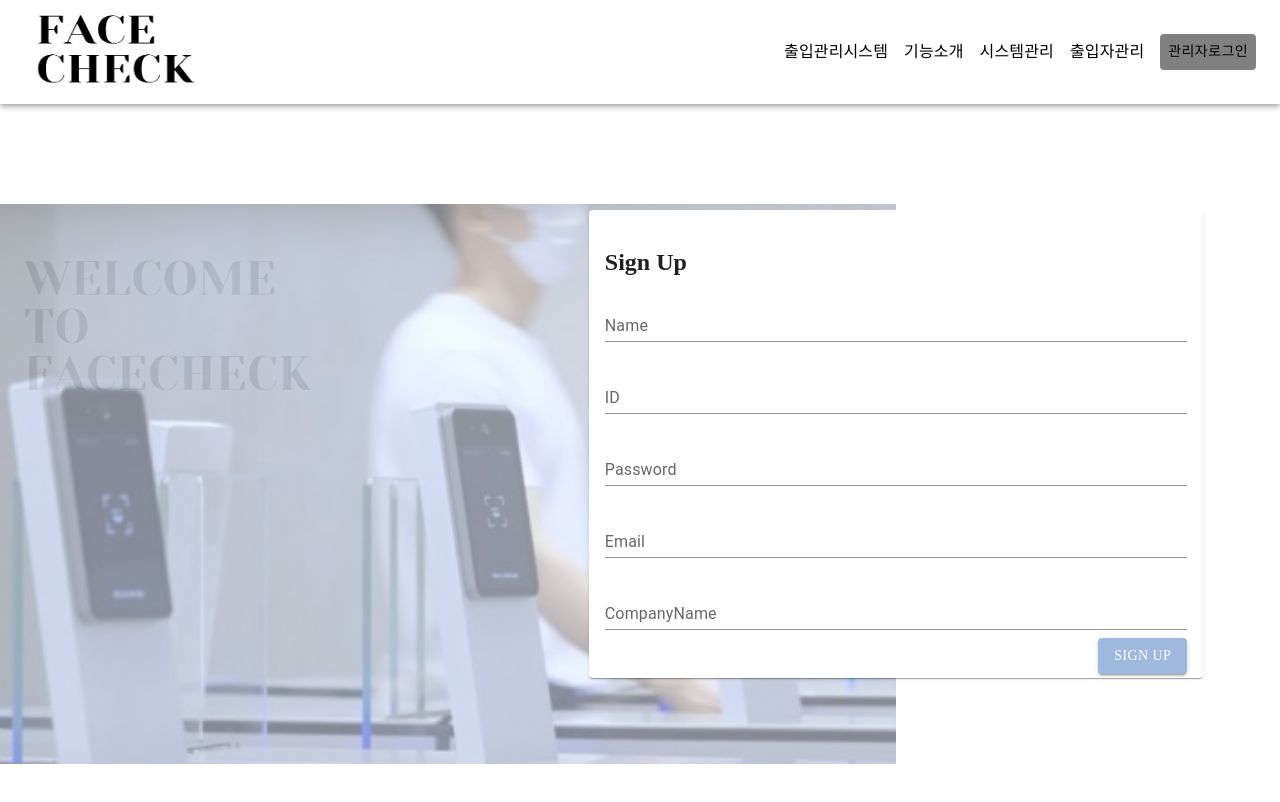
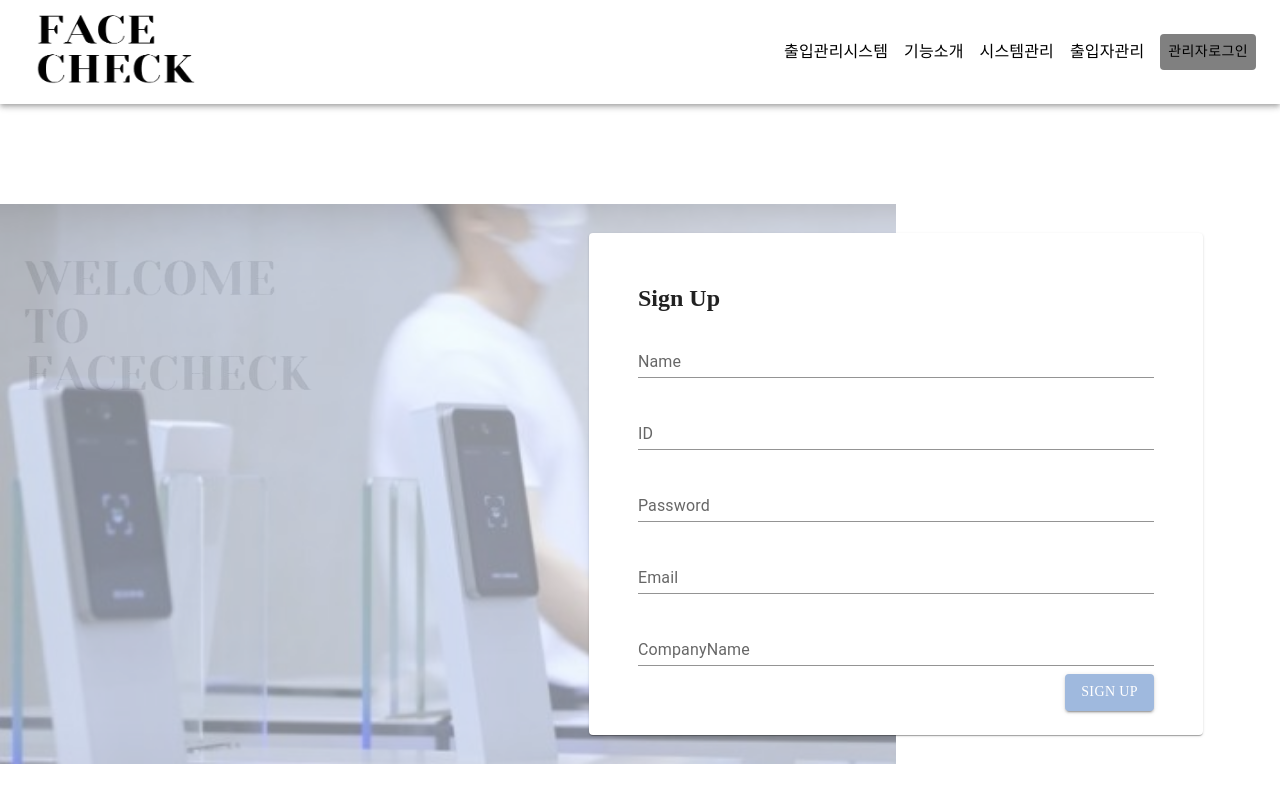
Before and after one commit to KGU-DCS-LAB/faceCheck, a React (Create React App) app in the folder facecheck-frontend/: page /signup in a window 1280 px wide. Shown: the top 802 px of the page. Built offline with nearby package versions, Linux system fonts and the light colour scheme; a web font is replaced by a local one.

Commit message:
fix: 회원가입 폼 가운데 정렬

```diff
--- a/facecheck-frontend/src/pages/SignUp.js
+++ b/facecheck-frontend/src/pages/SignUp.js
@@ -97,7 +97,7 @@ export default function SignUp() {
                     <Card
                         sx={{
                             width: "60%",
-                            minHeight: 350,
+                            minHeight: 450,
                             position: "relative",
                             zIndex: 2,
                         }}
@@ -108,7 +108,7 @@ export default function SignUp() {
                                 flexDirection: "column",
                                 alignItems: "flex-start",
                                 justifyContent: "center",
-                                height: "100%",
+                                padding: "8%"
                             }}
                         >
                             <Typography
--- a/facecheck-frontend/src/style.css
+++ b/facecheck-frontend/src/style.css
@@ -21,7 +21,7 @@
 
 .your-component {
   position: absolute;
-  top: 30%;
+  top: 35%;
   left: 70%;
   transform: translate(-50%, -50%);
   display: flex;
```
